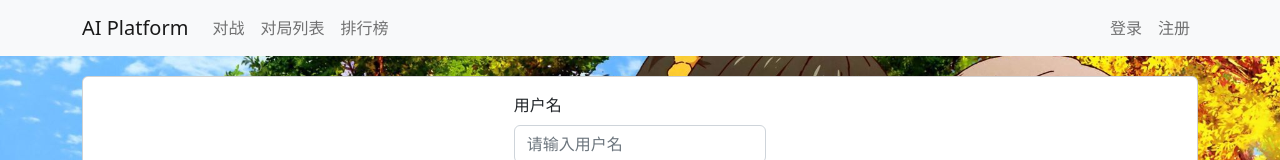
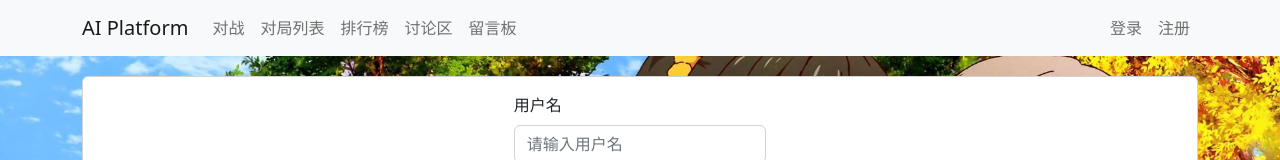
Before and after one commit to ZzqForCoding/ai_game, a Vue app: page /user/account/login in a window 1280 px wide. Shown: the top 160 px of the page. Built offline with nearby package versions, Linux system fonts and the light colour scheme; the HTML template or start-up script is replaced by a standard one.

Commit message:
add discussion

```diff
--- a/src/components/NavBar.vue
+++ b/src/components/NavBar.vue
@@ -15,6 +15,12 @@
                     </li>
                     <li class="nav-item">
                         <router-link :class="route_name == 'ranklist_index' ? 'nav-link active' : 'nav-link' " :to="{name: 'ranklist_index'}">排行榜</router-link>
+                    </li>
+                    <li class="nav-item">
+                        <router-link :class="route_name == 'discussion_index' ? 'nav-link active' : 'nav-link' " :to="{name: 'discussion_index'}">讨论区</router-link>
+                    </li>
+                    <li class="nav-item">
+                        <router-link :class="route_name == 'message_board_index' ? 'nav-link active' : 'nav-link' " :to="{name: 'message_board_index'}">留言板</router-link>
                     </li>
                 </ul>
                 <ul class="navbar-nav" v-if="$store.state.user.is_login">
--- a/src/router/index.js
+++ b/src/router/index.js
@@ -2,6 +2,8 @@ import { createRouter, createWebHistory } from 'vue-router'
 import PkIndexView from '@/views/pk/PkIndexView'
 import RankListIndexView from '@/views/ranklist/RankListIndexView'
 import RecordIndexView from '@/views/record/RecordIndexView'
+import DiscussionView from '@/views/discussion/DiscussionView'
+import MessageBoardView from '@/views/message_board/MessageBoardView'
 import UserBotIndexView from '@/views/user/bots/UserBotIndexView'
 import NotFound from '@/views/error/NotFound'
 import UserAccountLoginView from '@/views/user/account/UserAccountLoginView'
@@ -37,6 +39,22 @@ const routes = [
         path: '/record/',
         name: 'record_index',
         component: RecordIndexView,
+        meta: {
+            requestAuth: true,
+        }
+    },
+    {
+        path: '/discussion/',
+        name: 'discussion_index',
+        component: DiscussionView,
+        meta: {
+            requestAuth: true,
+        }
+    },
+    {
+        path: '/message_board/',
+        name: 'message_board_index',
+        component: MessageBoardView,
         meta: {
             requestAuth: true,
         }
--- /dev/null
+++ b/src/views/discussion/DiscussionView.vue
@@ -0,0 +1,20 @@
+<template>
+    <ContentField>
+        讨论区
+    </ContentField>
+</template>
+
+<script>
+import ContentField from '@/components/ContentField.vue'
+
+export default {
+    name: 'DiscussionView',
+    components: {
+        ContentField,
+    },
+}
+</script>
+
+<style scoped>
+
+</style>
--- /dev/null
+++ b/src/views/message_board/MessageBoardView.vue
@@ -0,0 +1,20 @@
+<template>
+    <ContentField>
+        留言板
+    </ContentField>
+</template>
+
+<script>
+import ContentField from '@/components/ContentField.vue'
+
+export default {
+    name: 'MessageBoardView',
+    components: {
+        ContentField,
+    },
+}
+</script>
+
+<style scoped>
+
+</style>
```
